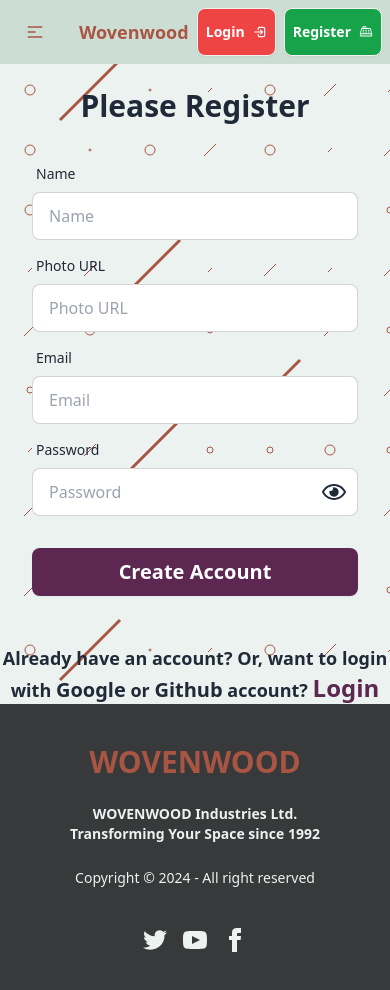
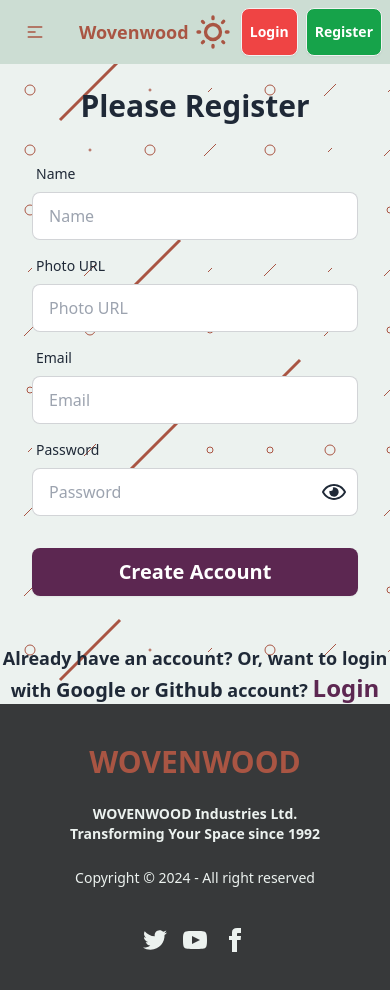
Before and after one commit to mahir-dhiyan/art-and-craft-store-client, a React (Vite) app: page /register in a window 390 px wide. Built offline with nearby package versions, Linux system fonts and the light colour scheme; no server answers.

Commit message:
Theme change toggle button added

```diff
--- a/src/pages/navbar/Navbar.jsx
+++ b/src/pages/navbar/Navbar.jsx
@@ -6,6 +6,7 @@
 import { AuthContext } from "../../providers/Authproviders";
 import { Tooltip } from 'react-tooltip'
 import { IoPerson } from "react-icons/io5";
+import ThemeToggle from "./ThemeToggle";
 const Navbar = () => {
     const { logOut, user } = useContext(AuthContext);
     const handleLogout = () => {
@@ -62,6 +63,7 @@
                 </ul>
             </div>
             <div className="navbar-end space-x-2">
+                <ThemeToggle></ThemeToggle>
                 {
                     user ?
                         <>
@@ -89,8 +91,9 @@
                         </>
                         : <>
 
-                            <Link to="/login"><a className="btn p-2 bg-red-500 text-white md:text-lg">Login <TbLogin2 /></a></Link>
-                            <Link to="/register"><a className="btn p-2 bg-green-600 text-white md:text-lg">Register <PiCashRegister /></a></Link>
+                            <Link to="/login"><a className="btn p-2 bg-red-500 text-white md:text-lg">Login <TbLogin2 className="hidden md:block" /></a></Link>
+                            <Link to="/register"><a className="btn p-2 bg-green-600 text-white md:text-lg">Register
+                                <PiCashRegister className="hidden md:block"/></a></Link>
                         </>}
             </div>
         </div>
--- /dev/null
+++ b/src/pages/navbar/ThemeToggle.jsx
@@ -0,0 +1,29 @@
+
+const ThemeToggle = () => {
+    return (
+        <label className="swap swap-rotate">
+        {/* this hidden checkbox controls the state */}
+        <input type="checkbox" className="theme-controller" value="synthwave" />
+
+        {/* sun icon */}
+        <svg
+          className="swap-off h-10 w-10 fill-current"
+          xmlns="http://www.w3.org/2000/svg"
+          viewBox="0 0 24 24">
+          <path
+            d="M5.64,17l-.71.71a1,1,0,0,0,0,1.41,1,1,0,0,0,1.41,0l.71-.71A1,1,0,0,0,5.64,17ZM5,12a1,1,0,0,0-1-1H3a1,1,0,0,0,0,2H4A1,1,0,0,0,5,12Zm7-7a1,1,0,0,0,1-1V3a1,1,0,0,0-2,0V4A1,1,0,0,0,12,5ZM5.64,7.05a1,1,0,0,0,.7.29,1,1,0,0,0,.71-.29,1,1,0,0,0,0-1.41l-.71-.71A1,1,0,0,0,4.93,6.34Zm12,.29a1,1,0,0,0,.7-.29l.71-.71a1,1,0,1,0-1.41-1.41L17,5.64a1,1,0,0,0,0,1.41A1,1,0,0,0,17.66,7.34ZM21,11H20a1,1,0,0,0,0,2h1a1,1,0,0,0,0-2Zm-9,8a1,1,0,0,0-1,1v1a1,1,0,0,0,2,0V20A1,1,0,0,0,12,19ZM18.36,17A1,1,0,0,0,17,18.36l.71.71a1,1,0,0,0,1.41,0,1,1,0,0,0,0-1.41ZM12,6.5A5.5,5.5,0,1,0,17.5,12,5.51,5.51,0,0,0,12,6.5Zm0,9A3.5,3.5,0,1,1,15.5,12,3.5,3.5,0,0,1,12,15.5Z" />
+        </svg>
+
+        {/* moon icon */}
+        <svg
+          className="swap-on h-10 w-10 fill-current"
+          xmlns="http://www.w3.org/2000/svg"
+          viewBox="0 0 24 24">
+          <path
+            d="M21.64,13a1,1,0,0,0-1.05-.14,8.05,8.05,0,0,1-3.37.73A8.15,8.15,0,0,1,9.08,5.49a8.59,8.59,0,0,1,.25-2A1,1,0,0,0,8,2.36,10.14,10.14,0,1,0,22,14.05,1,1,0,0,0,21.64,13Zm-9.5,6.69A8.14,8.14,0,0,1,7.08,5.22v.27A10.15,10.15,0,0,0,17.22,15.63a9.79,9.79,0,0,0,2.1-.22A8.11,8.11,0,0,1,12.14,19.73Z" />
+        </svg>
+      </label>
+    );
+};
+
+export default ThemeToggle;
```
